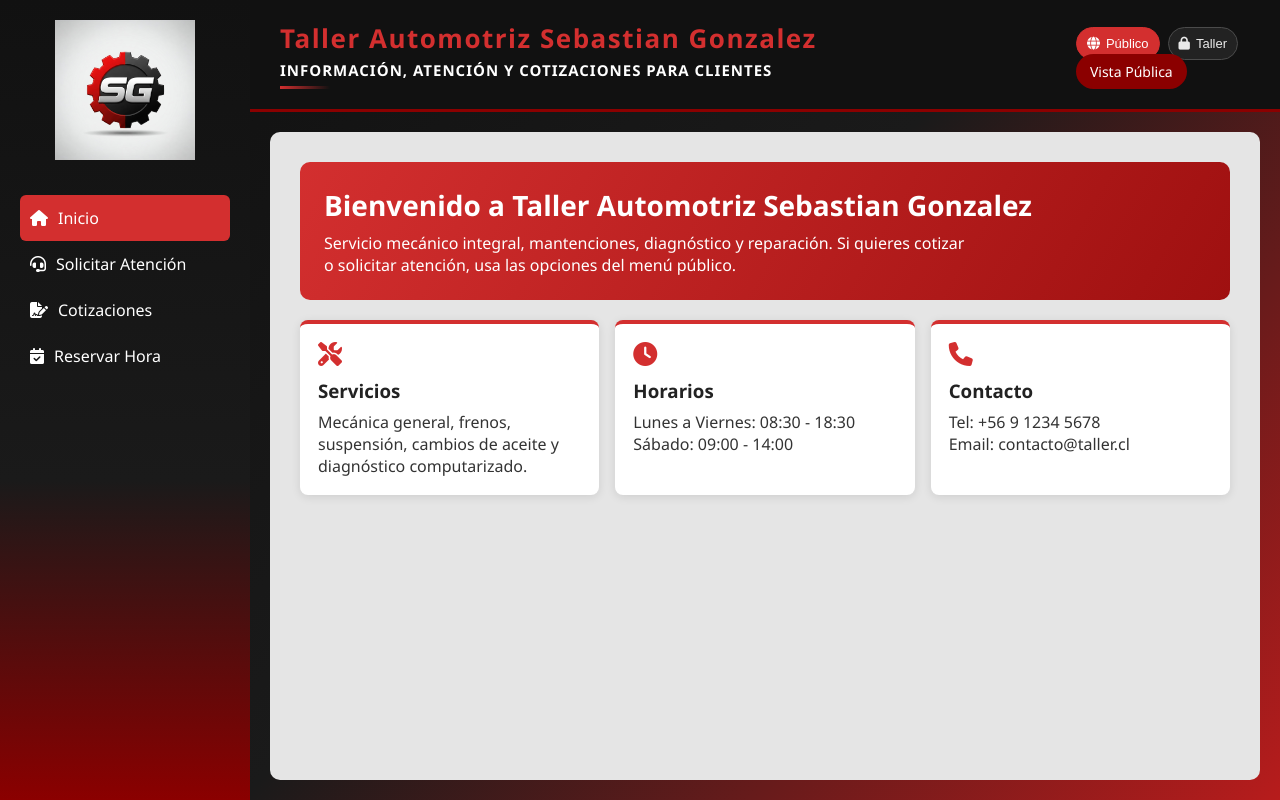
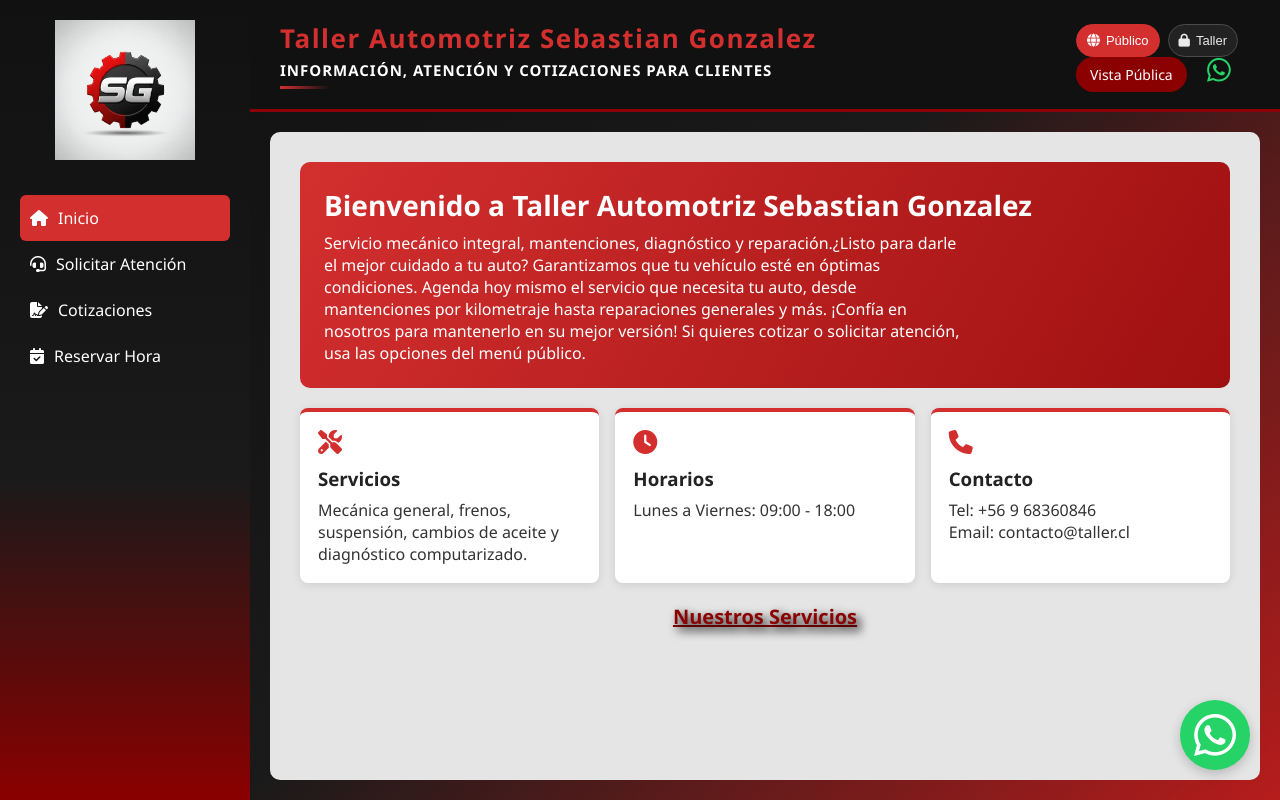
Before and after one commit to Alejandro18-creator/taller-automotriz-sergio-gonzalez, a plain HTML site: page index.html in a window 1280 px wide. Drawn offline with nearby package versions, Linux system fonts and the light colour scheme.

Commit message:
Creando listado de servicios1

```diff
--- a/css/general.css
+++ b/css/general.css
@@ -497,3 +497,10 @@
     padding: 8px;
   }
 }
+.nuestros_serv {
+  font-size: 20px;
+  text-align: center;
+  margin-top: 20px;
+  color: #8b0000;
+  text-shadow: 4px 4px 10px black;
+}
--- a/index.html
+++ b/index.html
@@ -4,6 +4,7 @@
     <meta charset="UTF-8" />
     <title>Taller Mecánico</title>
     <meta name="viewport" content="width=device-width, initial-scale=1.0" />
+    <link rel="icon" type="image/jpeg" href="img/logo.jpg" />
     <link
       rel="stylesheet"
       href="https://cdnjs.cloudflare.com/ajax/libs/font-awesome/6.5.0/css/all.min.css"
@@ -49,6 +50,23 @@
             <span id="modeLabel" class="user-info">
               <i class="fas fa-eye"></i> Vista Pública
             </span>
+            <!-- WhatsApp Contacto -->
+            <a
+              href="https://wa.me/5491123456789"
+              target="_blank"
+              class="whatsapp-link"
+              title="Contáctanos por WhatsApp"
+              style="
+                margin-left: 1rem;
+                font-size: 1.7rem;
+                color: #25d366;
+                display: inline-flex;
+                align-items: center;
+                text-decoration: none;
+              "
+            >
+              <i class="fab fa-whatsapp"></i>
+            </a>
           </div>
         </header>
 
@@ -80,5 +98,44 @@
 
     <!-- Cargar módulos como ES6 -->
     <script type="module" src="js/router.js"></script>
+    <!-- WhatsApp Flotante -->
+    <a
+      href="https://wa.me/56975520550"
+      target="_blank"
+      class="whatsapp-float"
+      title="Contáctanos por WhatsApp"
+    >
+      <i class="fab fa-whatsapp"></i>
+    </a>
+    <style>
+      .whatsapp-float {
+        position: fixed;
+        width: 70px;
+        height: 70px;
+        bottom: 30px;
+        right: 30px;
+        background-color: #25d366;
+        color: #fff;
+        border-radius: 50%;
+        display: flex;
+        align-items: center;
+        justify-content: center;
+        font-size: 3rem;
+        box-shadow: 0 4px 12px rgba(0, 0, 0, 0.2);
+        z-index: 9999;
+        text-decoration: none;
+        transition:
+          box-shadow 0.2s,
+          transform 0.2s;
+      }
+      .whatsapp-float:hover {
+        box-shadow: 0 8px 24px rgba(0, 0, 0, 0.3);
+        transform: scale(1.08);
+        color: #fff;
+      }
+      .whatsapp-float i {
+        pointer-events: none;
+      }
+    </style>
   </body>
 </html>
--- a/js/modules/publico-atencion.js
+++ b/js/modules/publico-atencion.js
@@ -217,7 +217,7 @@ const PublicoAtencionModule = {
     return `
       <div class="publico-form-container">
         <h2><i class="fas fa-headset"></i> Solicitar Atención</h2>
-        <p>Completa este formulario y selecciona un día en el calendario para agendar tu visita.</p>
+        <p>Completa este formulario y selecciona un día en el calendario para agendar tu visita. Tu vehículo tiene algún problema? No te preocupes, estamos aquí para ayudarte. Contacta con nosotros para recibir asesoramiento experto y resolver tus dudas mecánicas 🚗💨</p>
 
         <form id="formAtencionPublica" class="reserva-form">
           <div class="form-group">
--- a/js/modules/publico-inicio.js
+++ b/js/modules/publico-inicio.js
@@ -11,7 +11,9 @@ const PublicoInicioModule = {
         <section class="publico-hero">
           <h2>Bienvenido a Taller Automotriz Sebastian Gonzalez</h2>
           <p>
-            Servicio mecánico integral, mantenciones, diagnóstico y reparación.
+            Servicio mecánico integral, mantenciones, diagnóstico y reparación.¿Listo para darle el mejor cuidado a tu auto?
+            Garantizamos que tu vehículo esté en óptimas condiciones.
+            Agenda hoy mismo el servicio que necesita tu auto, desde mantenciones por kilometraje hasta reparaciones generales y más. ¡Confía en nosotros para mantenerlo en su mejor versión!
             Si quieres cotizar o solicitar atención, usa las opciones del menú público.
           </p>
         </section>
@@ -26,16 +28,19 @@ const PublicoInicioModule = {
           <article class="publico-card">
             <i class="fas fa-clock"></i>
             <h3>Horarios</h3>
-            <p>Lunes a Viernes: 08:30 - 18:30<br>Sábado: 09:00 - 14:00</p>
+            <p>Lunes a Viernes: 09:00 - 18:00<br></p>
           </article>
 
           <article class="publico-card">
             <i class="fas fa-phone"></i>
             <h3>Contacto</h3>
-            <p>Tel: +56 9 1234 5678<br>Email: contacto@taller.cl</p>
+            <p>Tel: +56 9 68360846<br>Email: contacto@taller.cl</p>
           </article>
         </section>
       </div>
+      <h3 class="nuestros_serv">
+        <a href="servicios.html" style="color: #8b0000; text-decoration: underline; cursor: pointer;">Nuestros Servicios</a>
+      </h3>
     `;
   },
 
```
Also changed, not shown: components/header.html (+17 -0 lines), components/sidebar.html (+17 -0 lines), servicios.html (added, +38 -0 lines).
